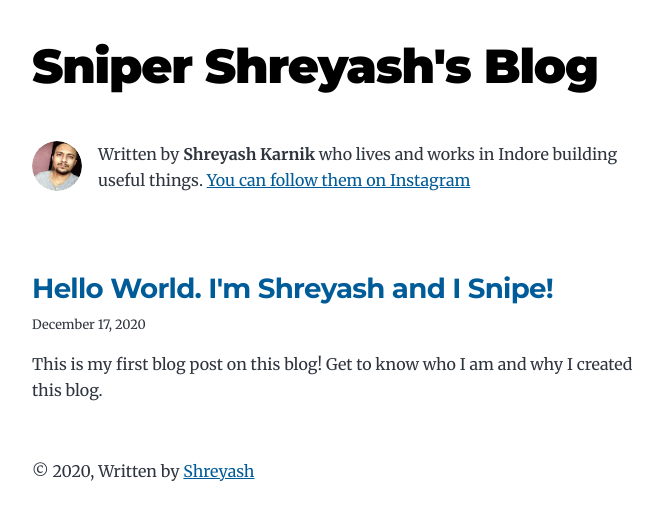
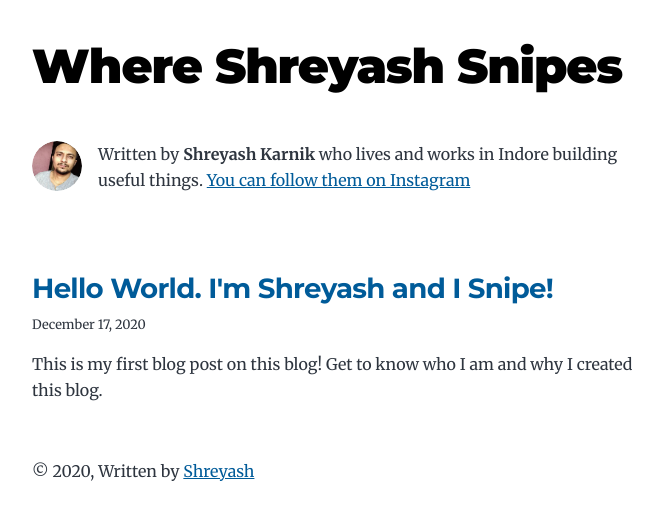
Before and after one commit to SniperBuddy101/sniper-shreyash-blog, a Gatsby site: page / in a window 1280 px wide. Shown: the whole page, without its empty margins (292-955 px from the left). Built offline with nearby package versions, Linux system fonts and the light colour scheme; Gatsby itself is replaced by a stand-in of ours.

Commit message:
Customize SEO title and the blog's title

```diff
--- a/gatsby-config.js
+++ b/gatsby-config.js
@@ -1,6 +1,6 @@
 module.exports = {
   siteMetadata: {
-    title: `Sniper Shreyash's Blog`,
+    title: `Where Shreyash Snipes`,
     author: {
       name: `Shreyash Karnik`,
       summary: `who lives and works in Indore building useful things.`,
--- a/src/pages/index.js
+++ b/src/pages/index.js
@@ -12,7 +12,7 @@ const BlogIndex = ({ data, location }) => {
   if (posts.length === 0) {
     return (
       <Layout location={location} title={siteTitle}>
-        <SEO title="All posts" />
+        <SEO title="Where Shreyash Snipes" />
         <Bio />
         <p>
           No blog posts found. Add markdown posts to "content/blog" (or the
@@ -25,7 +25,7 @@ const BlogIndex = ({ data, location }) => {
 
   return (
     <Layout location={location} title={siteTitle}>
-      <SEO title="All posts" />
+      <SEO title="Where Shreyash Snipes" />
       <Bio />
       <ol style={{ listStyle: `none` }}>
         {posts.map(post => {
```
